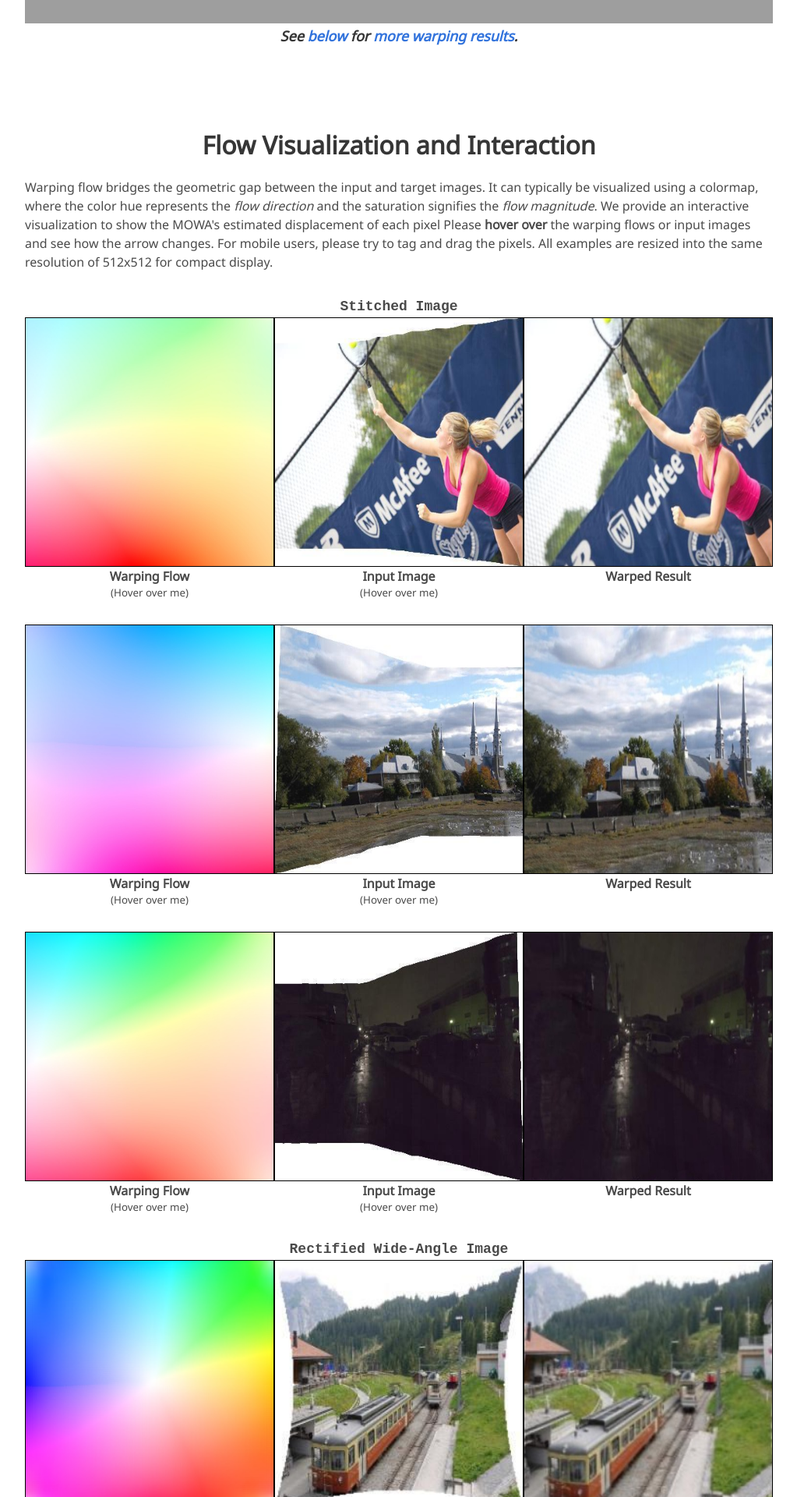
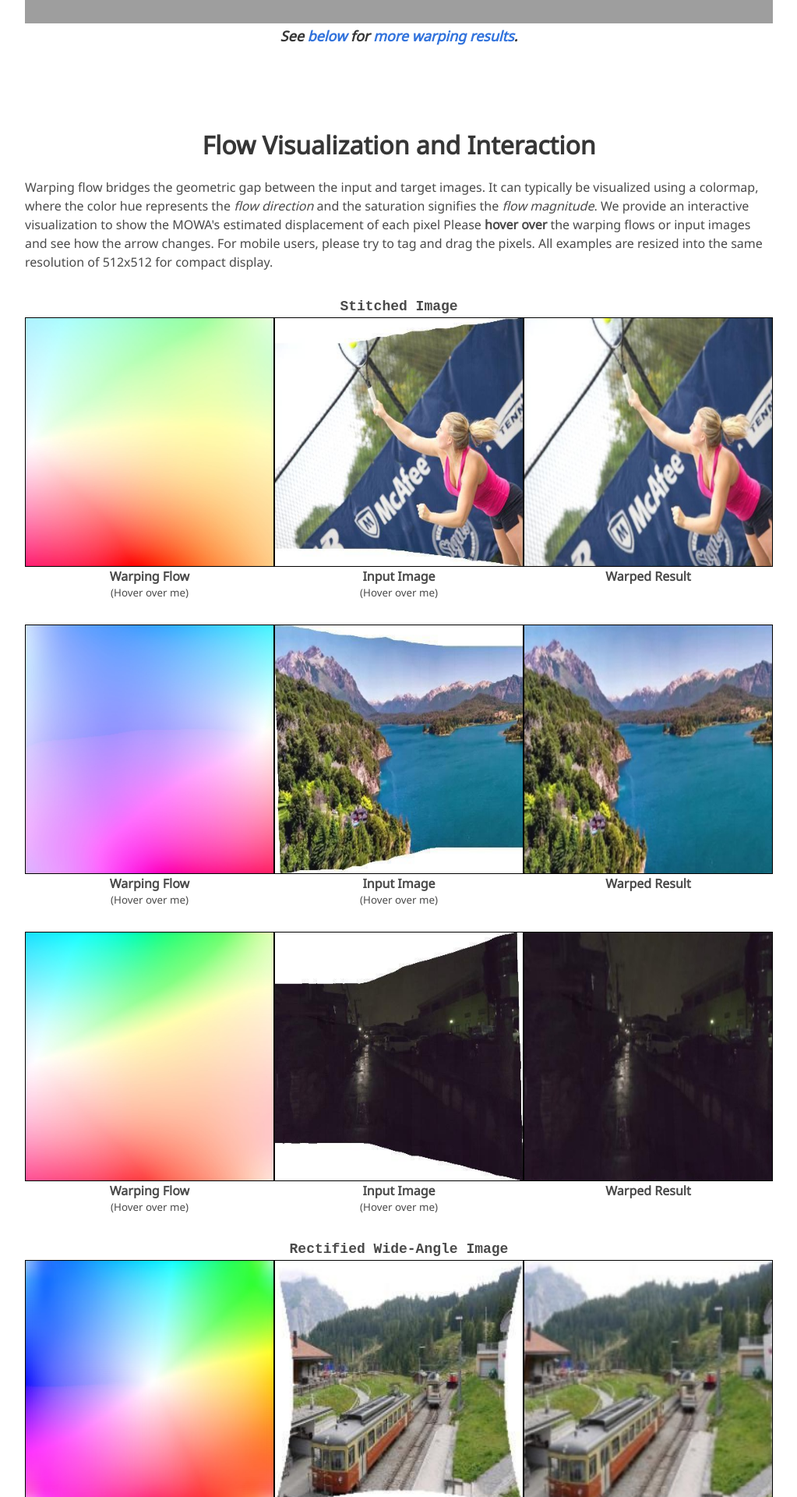
Before and after one commit to KangLiao929/KangLiao929.github.io, a Jekyll site: the page projects/mowa/index.html, which Jekyll copies as it is, in a window 1280 px wide. Shown: the part 2986-4906 px from the top of the page at 78% size, without its empty margins (128-1151 px from the left). Built offline with Jekyll 4.4.1, drawn with Linux system fonts in a browser that asks for light colours; nearby versions of some CDN libraries; some web fonts are replaced; library files that are not in the unit come from our copies; a style sheet for code colours, icons or effects is not loaded; grey boxes are pictures that could not be loaded.

Commit message:
Update index.html

```diff
--- a/projects/mowa/index.html
+++ b/projects/mowa/index.html
@@ -190,9 +190,9 @@
         <div class="flexWrapper">
           <div class="outsideWrapper">
             <div class="insideWrapper">
-              <img src="static/examples/rectangling/flow3.jpg" class="canvasBGImage">
+              <img src="static/examples/rectangling/flow4.jpg" class="canvasBGImage">
               <canvas class="viz stitch3 flow" width="512" height="384"
-                data-json-path="./static/examples/rectangling/flow3.json"></canvas>
+                data-json-path="./static/examples/rectangling/flow4.json"></canvas>
             </div>
           </div>
           <div class="has-text-centered">
@@ -203,7 +203,7 @@
         <div class="flexWrapper">
           <div class="outsideWrapper">
             <div class="insideWrapper">
-              <img src="static/examples/rectangling/input3.jpg" class="canvasBGImage">
+              <img src="static/examples/rectangling/input4.jpg" class="canvasBGImage">
               <canvas class="viz stitch3 src" width="512" height="384"></canvas>
             </div>
           </div>
@@ -215,7 +215,7 @@
         <div class="flexWrapper">
           <div class="outsideWrapper">
             <div class="insideWrapper">
-              <img src="static/examples/rectangling/output3.jpg" class="canvasBGImage">
+              <img src="static/examples/rectangling/output4.jpg" class="canvasBGImage">
               <canvas class="viz stitch3 gen" width="512" height="384"></canvas>
             </div>
           </div>
```
